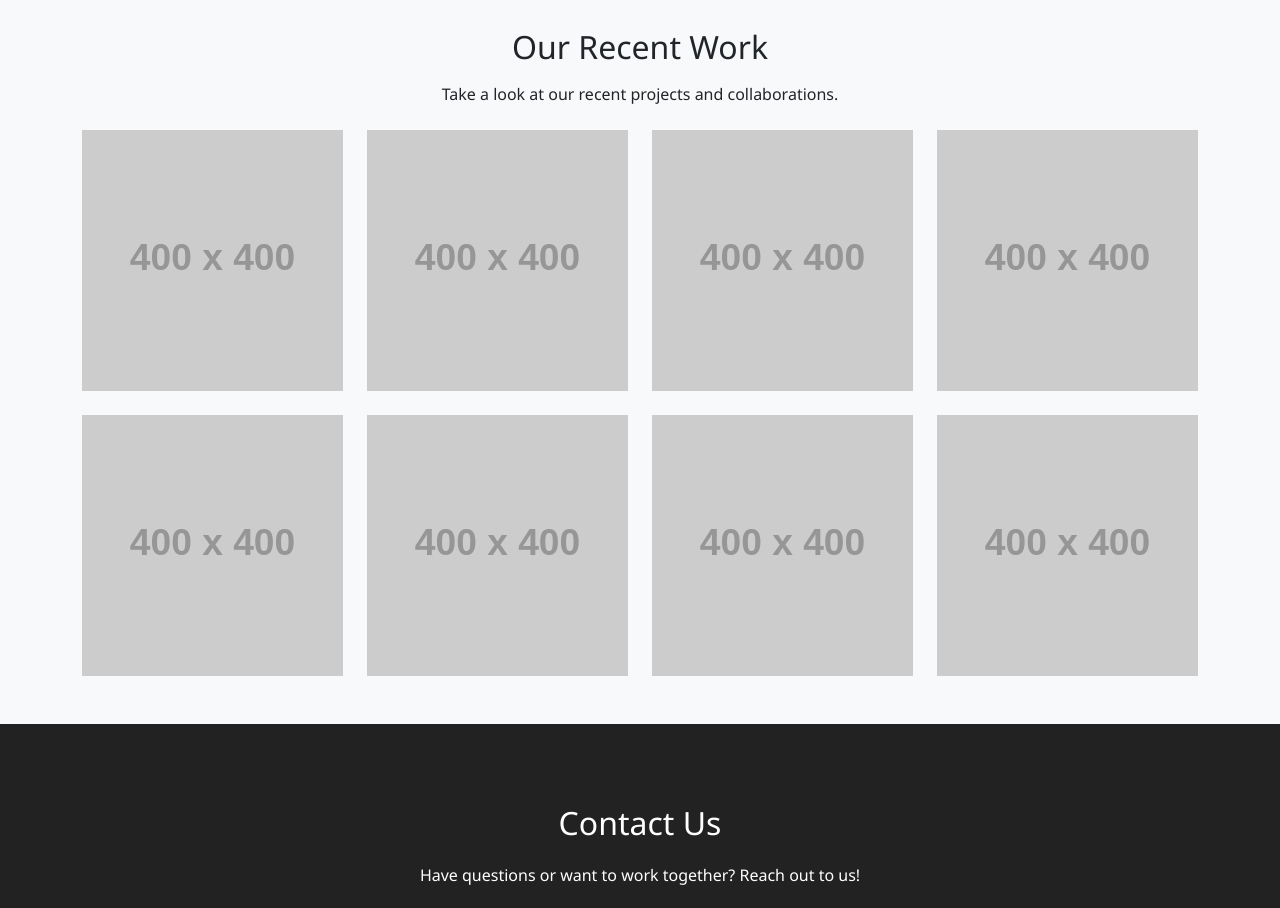
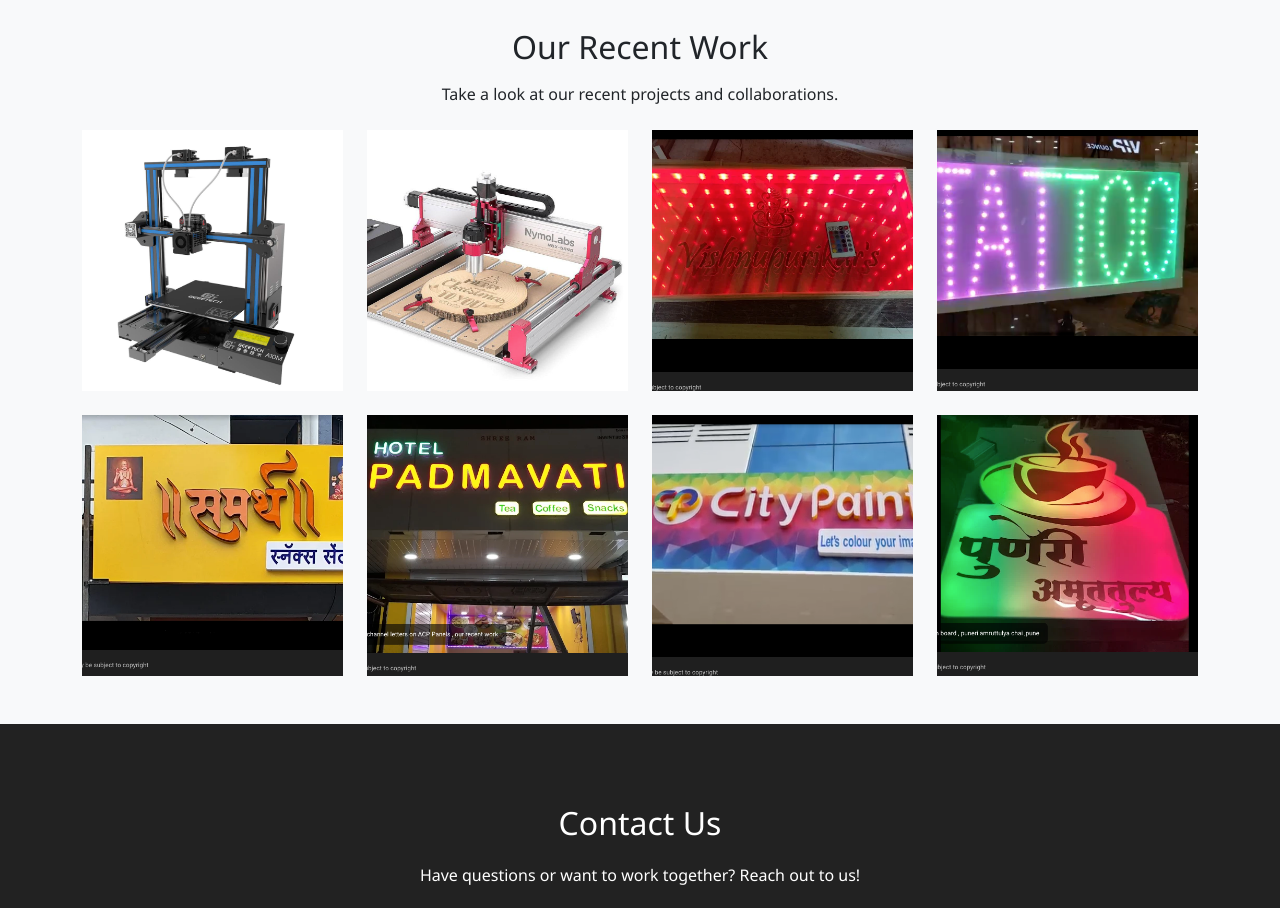
Before and after one commit to sawavi/invented3d, a plain HTML site: page index.html in a window 1280 px wide. Shown: the part 820-1728 px from the top of the page. Drawn offline with nearby package versions, Linux system fonts and the light colour scheme; placeholder pictures from the web are drawn by us; files whose address does not match are found by name.

Commit message:
Update index.html
for work img

```diff
--- a/index.html
+++ b/index.html
@@ -82,52 +82,51 @@
     <p class="animate__animated animate__fadeInUp mb-4">Take a look at our recent projects and collaborations.</p>
 
     <div class="row g-4">
-      <!-- 8 Work Cards -->
       <div class="col-md-3 col-sm-6">
         <div class="event-card position-relative overflow-hidden animate__animated animate__fadeInUp">
-          <img src="https://via.placeholder.com/400x400?text=Work+1" class="img-fluid" alt="Work 1">
+          <img src="img/work01.png" class="img-fluid" alt="Work 1">
           <div class="overlay"><h5>UX Webinar</h5></div>
         </div>
       </div>
       <div class="col-md-3 col-sm-6">
         <div class="event-card position-relative overflow-hidden animate__animated animate__fadeInUp">
-          <img src="https://via.placeholder.com/400x400?text=Work+2" class="img-fluid" alt="Work 2">
+          <img src="img/work02.png" class="img-fluid" alt="Work 2">
           <div class="overlay"><h5>Design Sprint</h5></div>
         </div>
       </div>
       <div class="col-md-3 col-sm-6">
         <div class="event-card position-relative overflow-hidden animate__animated animate__fadeInUp">
-          <img src="https://via.placeholder.com/400x400?text=Work+3" class="img-fluid" alt="Work 3">
+          <img src="img/work03.png" class="img-fluid" alt="Work 3">
           <div class="overlay"><h5>Tech Talk</h5></div>
         </div>
       </div>
       <div class="col-md-3 col-sm-6">
         <div class="event-card position-relative overflow-hidden animate__animated animate__fadeInUp">
-          <img src="https://via.placeholder.com/400x400?text=Work+4" class="img-fluid" alt="Work 4">
+          <img src="img/work04.png" class="img-fluid" alt="Work 4">
           <div class="overlay"><h5>AI Demo</h5></div>
         </div>
       </div>
       <div class="col-md-3 col-sm-6">
         <div class="event-card position-relative overflow-hidden animate__animated animate__fadeInUp">
-          <img src="https://via.placeholder.com/400x400?text=Work+5" class="img-fluid" alt="Work 5">
+          <img src="img/work05.png" class="img-fluid" alt="Work 5">
           <div class="overlay"><h5>Figma Workshop</h5></div>
         </div>
       </div>
       <div class="col-md-3 col-sm-6">
         <div class="event-card position-relative overflow-hidden animate__animated animate__fadeInUp">
-          <img src="https://via.placeholder.com/400x400?text=Work+6" class="img-fluid" alt="Work 6">
+          <img src="img/work06.png" class="img-fluid" alt="Work 6">
           <div class="overlay"><h5>Networking</h5></div>
         </div>
       </div>
       <div class="col-md-3 col-sm-6">
         <div class="event-card position-relative overflow-hidden animate__animated animate__fadeInUp">
-          <img src="https://via.placeholder.com/400x400?text=Work+7" class="img-fluid" alt="Work 7">
+          <img src="img/work07.png" class="img-fluid" alt="Work 7">
           <div class="overlay"><h5>Design Meet</h5></div>
         </div>
       </div>
       <div class="col-md-3 col-sm-6">
         <div class="event-card position-relative overflow-hidden animate__animated animate__fadeInUp">
-          <img src="https://via.placeholder.com/400x400?text=Work+8" class="img-fluid" alt="Work 8">
+          <img src="img/work08.png" class="img-fluid" alt="Work 8">
           <div class="overlay"><h5>Panel Talk</h5></div>
         </div>
       </div>
```
